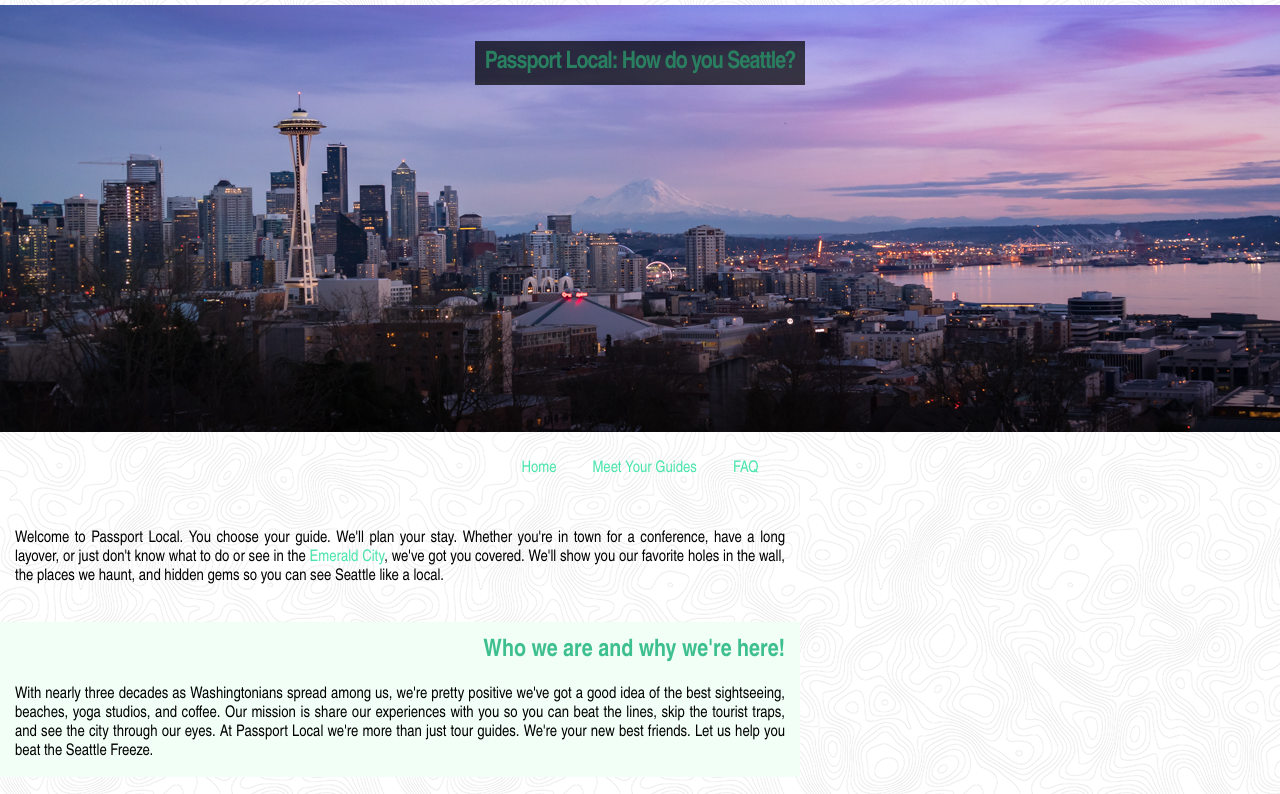
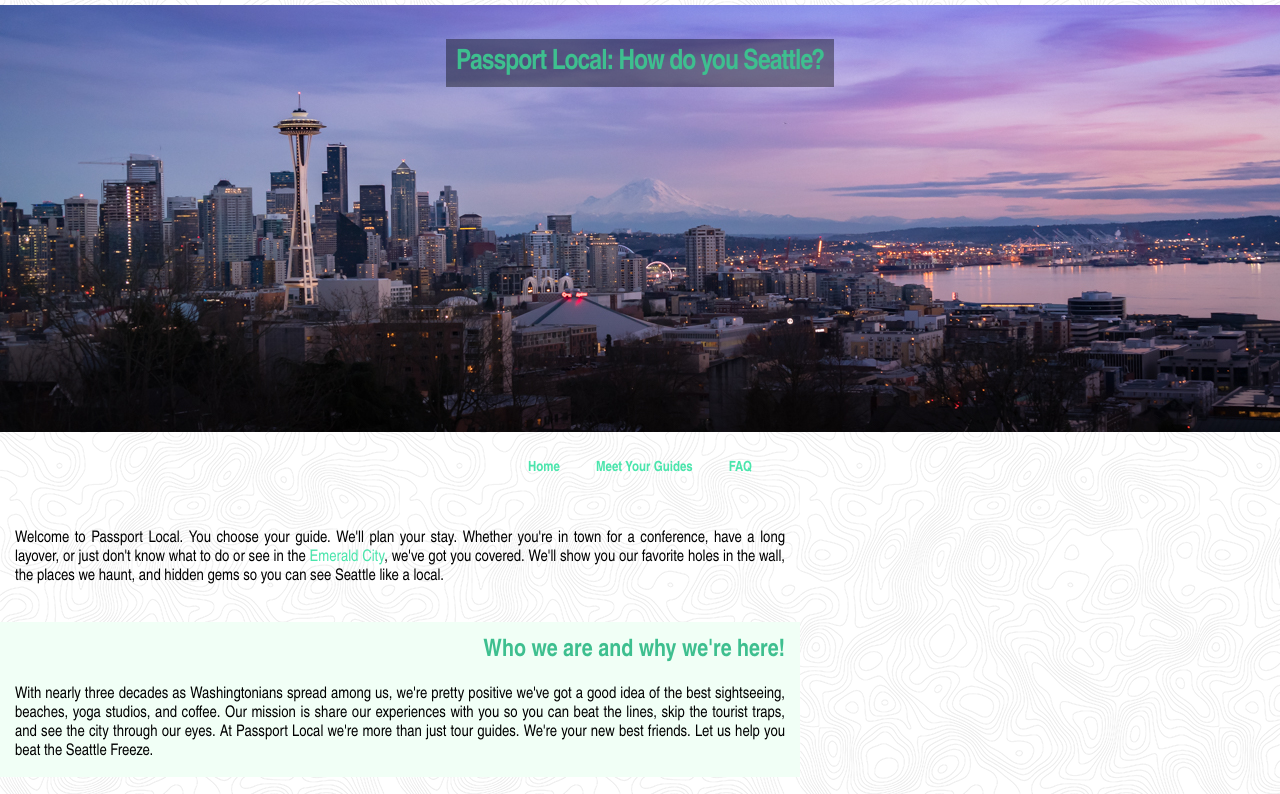
Before and after one commit to kikicooley/kikicooley.github.io, a plain HTML site: page index.html in a window 1280 px wide. Shown: the top 794 px of the page. Drawn offline with Linux system fonts and the light colour scheme.

Commit message:
Update Nav index.css

```diff
--- a/index.css
+++ b/index.css
@@ -40,13 +40,13 @@
        width: 100%;
     }
 
-		h1 span {
-			color: ;
-			font: bold 24px/45px 'Arial Narrow', Fallback, 'Arial';
-			letter-spacing: -1px;
-			background: rgb(0,0,0); /*fallback color*/
-			background: rgba(0,0,0,0.7);
-			padding: 10px
+  h1 span {
+    color: #3EBF8F;
+    font: bold 28px/45px 'Arial Narrow', Fallback, 'Arial';
+    letter-spacing: -1px;
+    background: rgb(0,0,0); /*fallback color*/
+    background: rgba(0,0,0,0.4);
+    padding: 10px
 }
 
   h2 {
@@ -73,7 +73,8 @@
     }
 
     nav li a {
-        display: inline-block;
+      font: bold 14px 'Arial Narrow', Fallback, 'Arial';
+      display: inline-block;
         height: 25px;
         padding: 12px 18px 8px 18px;
         vertical-align: middle ;
```
